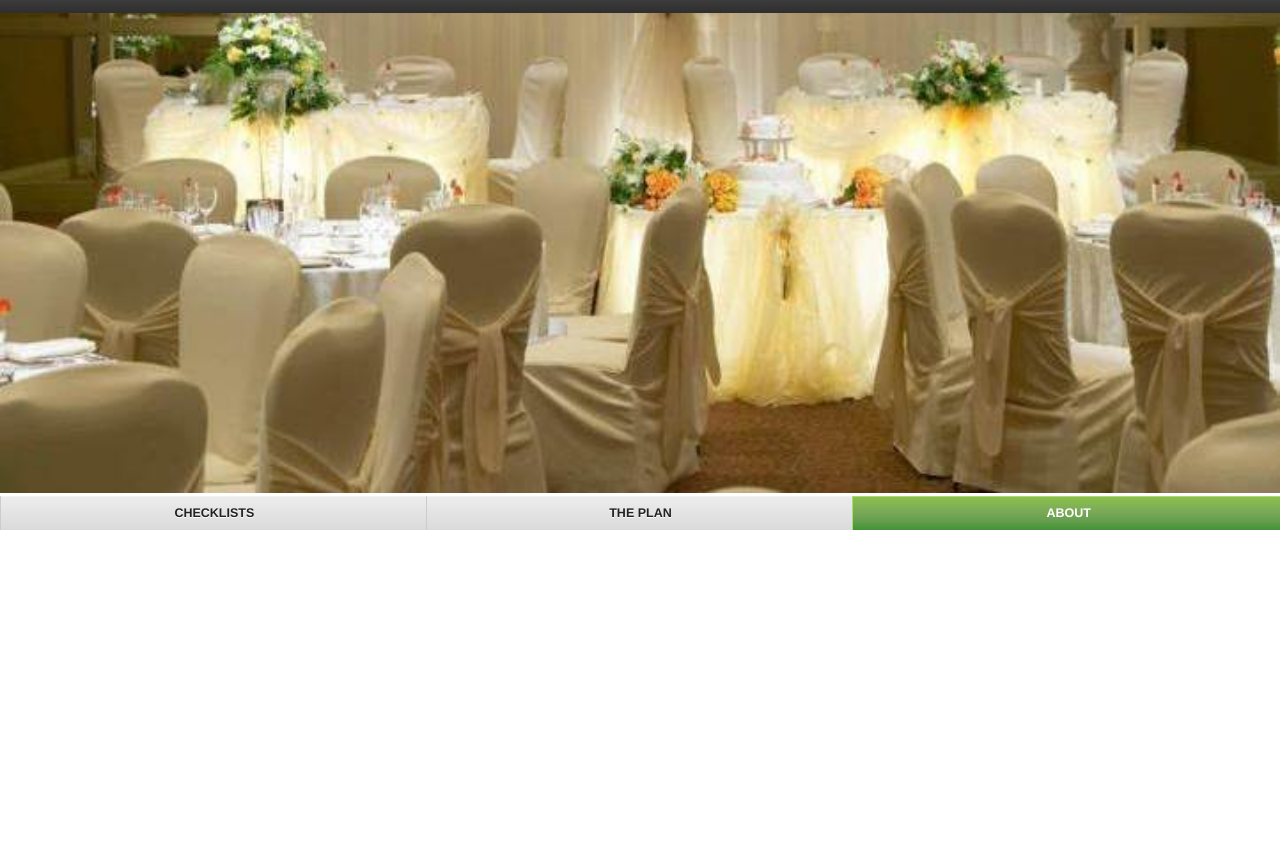
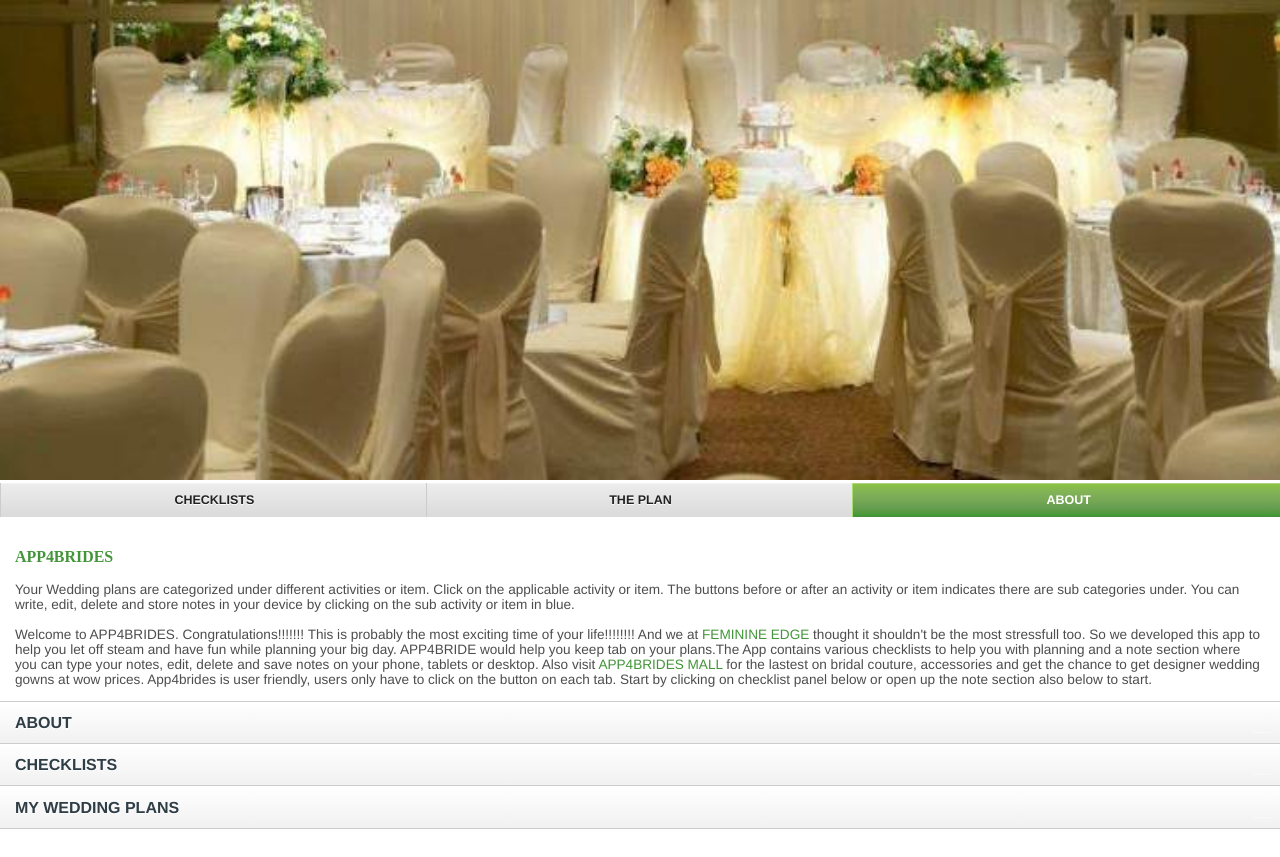
Before and after one commit to Aramide/check, a plain HTML site: page index.html in a window 1280 px wide. Before the commit the page ends 800 px from the top, so only its background shows below. Drawn offline with Linux system fonts and the light colour scheme; a web font is replaced by a local one.

Commit message:
Update index.html

```diff
--- a/index.html
+++ b/index.html
@@ -9,37 +9,9 @@
 
     <style>
 
-   .ui-mobile, .ui-mobile .ui-page, .ui-mobile [data-role="page"], .ui-mobile [data-role="dialog"], .ui-page, .ui-mobile .ui-page-active {
-overflow: hidden;
--webkit-backface-visibility: hidden;
-}
-
-div.ui-header {
-position:fixed;
-z-index:10;
-top:0;
-width:100%;
-padding: 13px 0;
-height: 15px;
-}
-
-.ui-content {
-padding-top: 57px;
-padding-bottom: 54px;
-overflow: auto;
-position: absolute;
-top: 0;
-right: 0;
-bottom: 0;
-left: 0;
-}
-
-.ui-footer {
-position:fixed;
-z-index:10;
-bottom:0;
-width:100%;
-}
+   .ui-page { -webkit-backface-visibility: hidden;
+    -webkit-tap-highlight-color: transparent;
+    -highlight-color: rgba(0,0,0,0);
     </style>
         <link href='http://fonts.googleapis.com/css?family=Droid+Sans:regular,bold&amp;v1' rel='stylesheet' type='text/css'/>
     <link href="css/Site.min.css" rel="stylesheet" type="text/css" />
```
